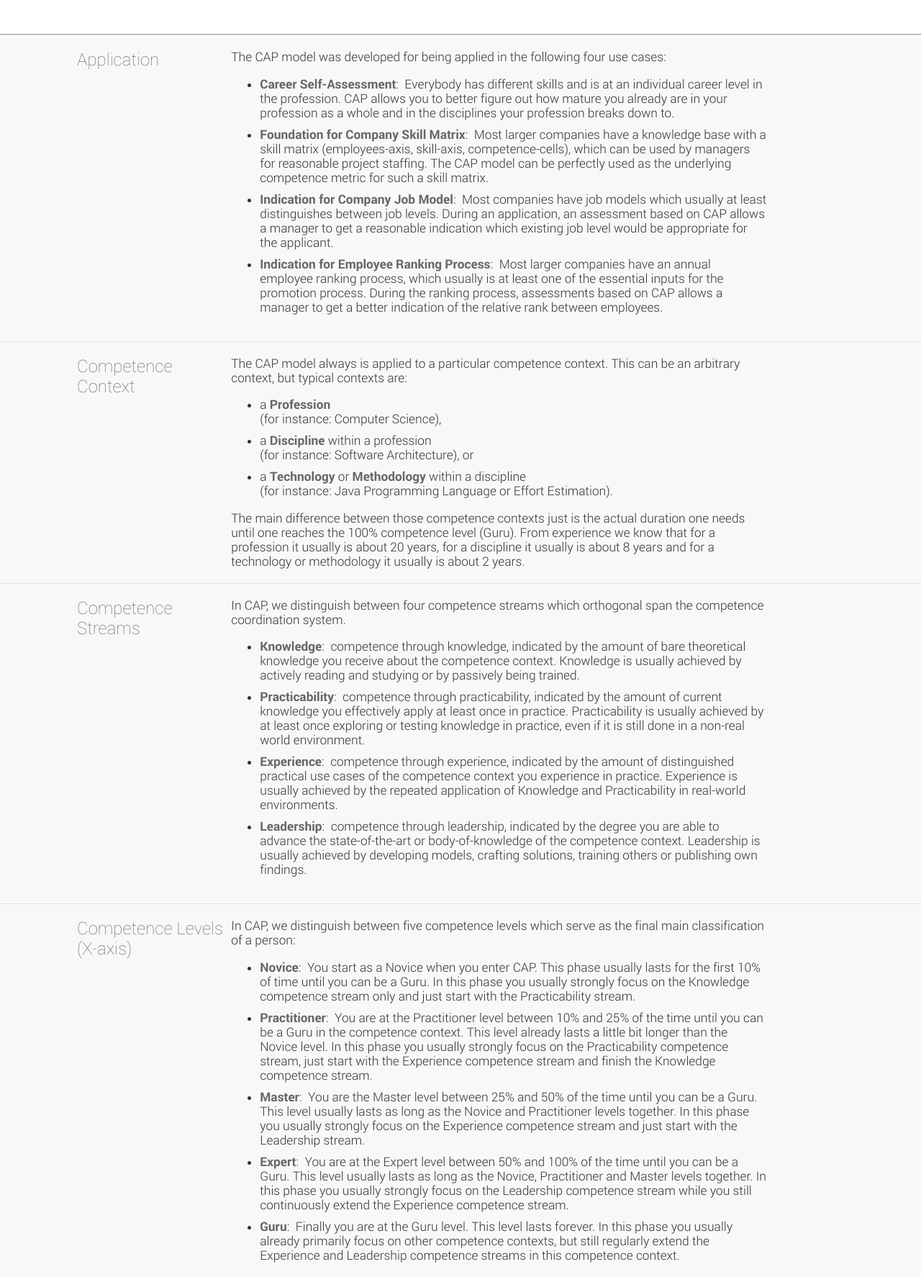
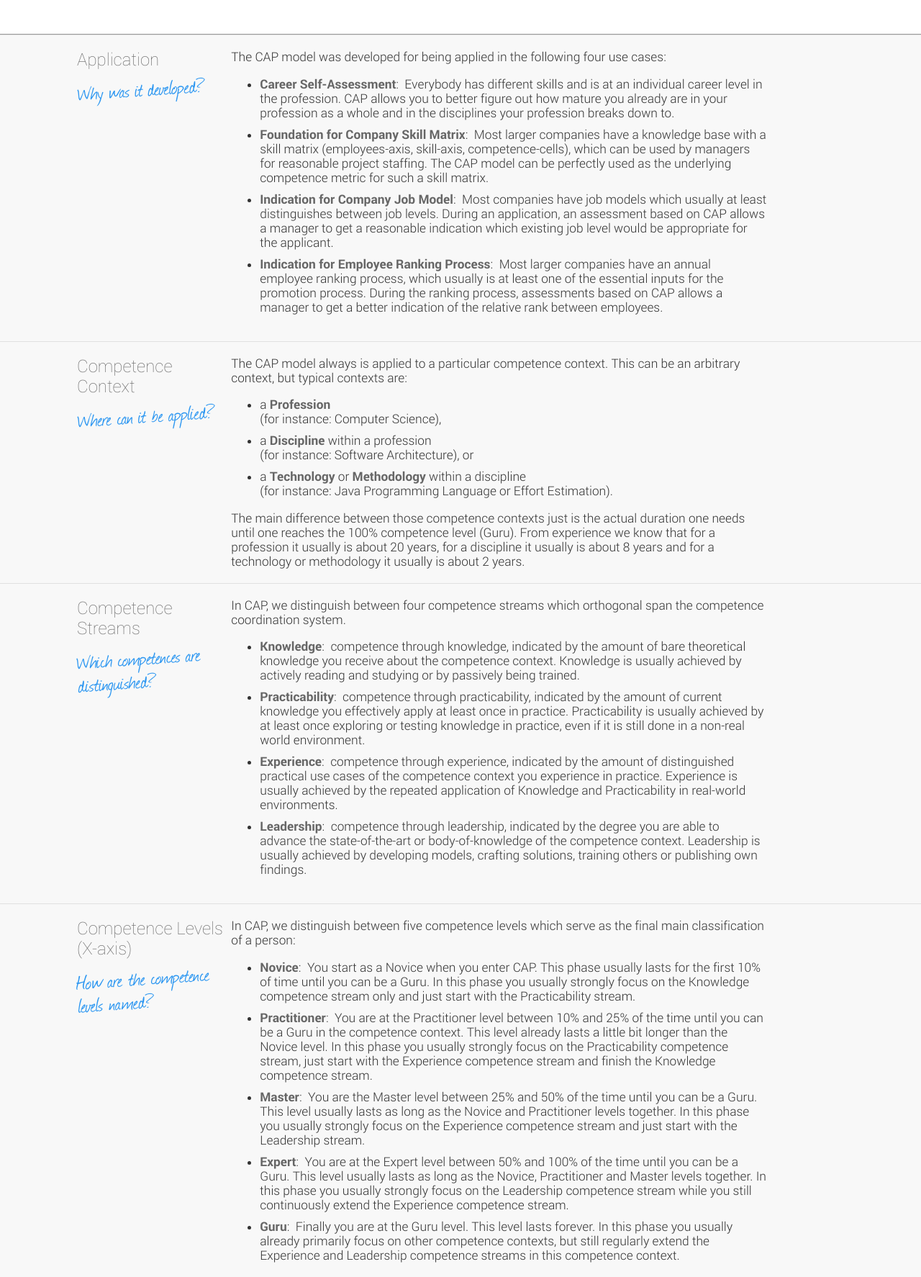
Before and after one commit to rse/cap-model, a website: page index.html in a window 1280 px wide. Shown: the part 889-2663 px from the top of the page at 72% size. Drawn offline with Linux system fonts and the light colour scheme.

Commit message:
add subtitles

```diff
--- a/index.css
+++ b/index.css
@@ -35,6 +35,17 @@ body {
     top: 140px;
     left: 50px;
     width: 400px;
+    transform: rotate(-4deg);
+    -ms-transform: rotate(-4deg);
+    -webkit-transform: rotate(-4deg);
+    color: #2B96F1;
+}
+
+.canvas .subtitle {
+    margin-top: 10px;
+    font-family: "TypoPRO Journal";
+    font-size: 24pt;
+    line-height: 24pt;
     transform: rotate(-4deg);
     -ms-transform: rotate(-4deg);
     -webkit-transform: rotate(-4deg);
--- a/index.html
+++ b/index.html
@@ -44,6 +44,7 @@
             <div class="g-row desc">
                 <div class="g-off-1-12 g-col-2-12 head">
                     Application
+                    <div class="subtitle">Why was it developed?</div>
                 </div>
                 <div class="g-col-7-12 text">
 
@@ -85,6 +86,7 @@
             <div class="g-row desc">
                 <div class="g-off-1-12 g-col-2-12 head">
                     Competence Context
+                    <div class="subtitle">Where can it be applied?</div>
                 </div>
                 <div class="g-col-7-12 text">
 The CAP model always is applied to a particular competence context. This
@@ -107,6 +109,7 @@
             <div class="g-row desc">
                 <div class="g-off-1-12 g-col-2-12 head">
                     Competence Streams
+                    <div class="subtitle">Which competences are distinguished?</div>
                 </div>
                 <div class="g-col-7-12 text">
 
@@ -142,6 +145,7 @@
             <div class="g-row desc">
                 <div class="g-off-1-12 g-col-2-12 head">
                     Competence Levels (X-axis)
+                    <div class="subtitle">How are the competence levels named?</div>
                 </div>
                 <div class="g-col-7-12 text">
 
@@ -194,6 +198,7 @@
             <div class="g-row desc">
                 <div class="g-off-1-12 g-col-2-12 head">
                     Achievement Levels (Y-axis)
+                    <div class="subtitle">How is competence achieved?</div>
                 </div>
                 <div class="g-col-7-12 text">
 
@@ -266,6 +271,7 @@
             <div class="g-row desc">
                 <div class="g-off-1-12 g-col-2-12 head">
                     Usage
+                    <div class="subtitle">How to use CAP?</div>
                 </div>
                 <div class="g-col-7-12 text">
 
```
